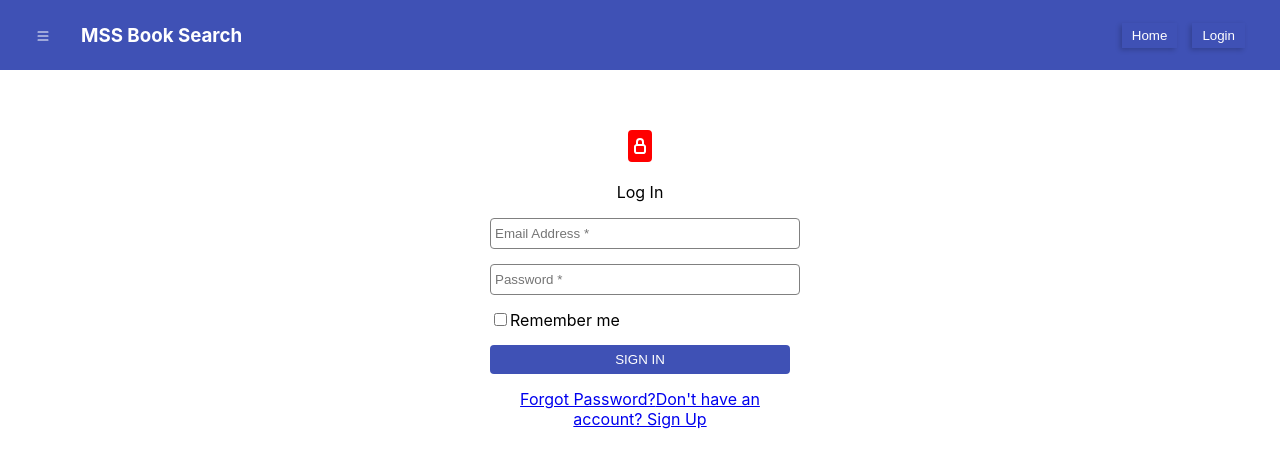
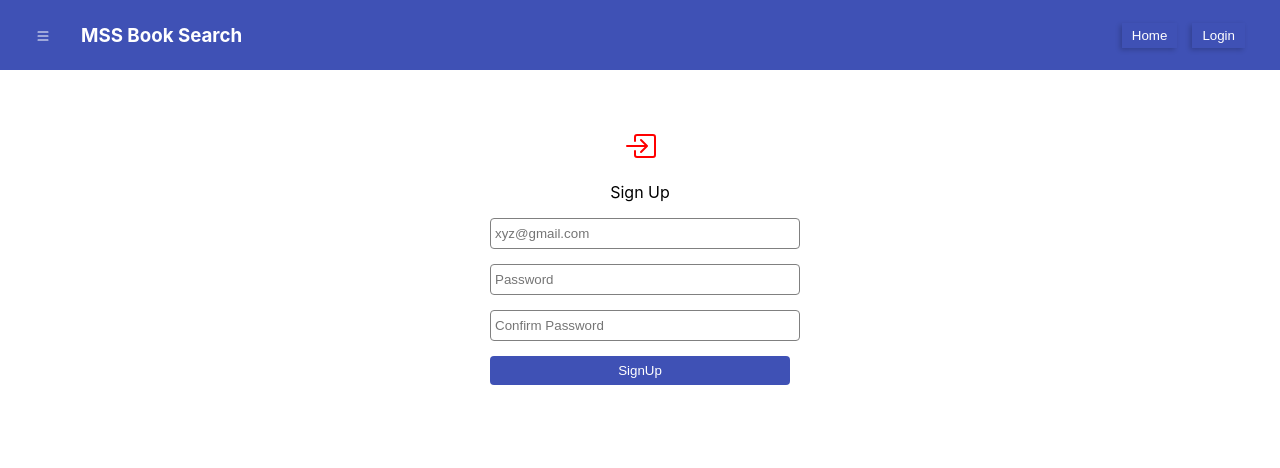
Before and after one commit to mohammad56saad/React_JS_Goodreads_Book_Search, a React (Create React App) app in the folder react-project/: page /signup in a window 1280 px wide. Shown: the top 468 px of the page. Built offline with nearby package versions, Linux system fonts and the light colour scheme.

Commit message:
Sign-up Page started

```diff
--- a/react-project/package.json
+++ b/react-project/package.json
@@ -9,6 +9,7 @@
     "@testing-library/user-event": "^13.5.0",
     "react": "^19.1.1",
     "react-dom": "^19.1.1",
+    "react-router-dom": "^5.3.4",
     "react-scripts": "5.0.1",
     "web-vitals": "^2.1.4"
   },
--- a/react-project/src/App.js
+++ b/react-project/src/App.js
@@ -1,13 +1,24 @@
-import LoginPage from "./LoginPage";
-import NavBar from "./NavBar";
+import { BrowserRouter as Router, Route, Switch } from 'react-router-dom'
+import LoginPage from './LoginPage'
+import NavBar from './NavBar'
+import SignUp from './SignUp'
 
-function App() {
+function App () {
   return (
-    <div className="App">
-      <NavBar />
-      <LoginPage />
-    </div>
-  );
+    <Router>
+      <div className='App'>
+        <NavBar />
+          <Switch>
+            <Route exact path='/'>
+              <LoginPage />
+            </Route>
+            <Route path='/signup'>
+              <SignUp />
+            </Route>
+          </Switch>
+      </div>
+    </Router>
+  )
 }
 
-export default App;
+export default App
--- a/react-project/src/LoginPage.js
+++ b/react-project/src/LoginPage.js
@@ -1,3 +1,5 @@
+import { Link } from "react-router-dom/cjs/react-router-dom.min"
+
 const LoginPage = () => {
   return (
     <div className='login'>
@@ -18,16 +20,16 @@ const LoginPage = () => {
       <p>Log In</p>
       <form>
         <input type='email' placeholder='Email Address *' required />
-        <input type='text' placeholder='Password *' required />
+        <input type='password' placeholder='Password *' required />
         <div>
           <input type='checkbox' id='remember' />
           <label htmlFor='remember'>Remember me</label>
         </div>
         <button>SIGN IN</button>
       </form>
-      <div className="links">
+      <div className='links'>
         <a href='http://localhost:3000/'>Forgot Password?</a>
-        <a href='http://localhost:3000/'>Don't have an account? Sign Up</a>
+        <Link to="./signup">Don't have an account? Sign Up</Link>
       </div>
     </div>
   )
--- /dev/null
+++ b/react-project/src/SignUp.js
@@ -0,0 +1,50 @@
+import { useState } from 'react'
+
+const SignUp = () => {
+  const [email, setEmail] = useState('')
+  const [password, setPassword] = useState('')
+  const [cPassword, setCPassword] = useState('')
+
+  const handleSubmit = e => {
+    e.preventDefault()
+  }
+
+  return (
+    <div className='sign-up'>
+      <i class='bi bi-box-arrow-in-right'>
+        <svg
+          xmlns='http://www.w3.org/2000/svg'
+          width='32'
+          height='32'
+          fill='currentColor'
+          class='bi bi-box-arrow-in-right'
+          viewBox='0 0 16 16'
+          color='red'
+        >
+          <path
+            fill-rule='evenodd'
+            d='M6 3.5a.5.5 0 0 1 .5-.5h8a.5.5 0 0 1 .5.5v9a.5.5 0 0 1-.5.5h-8a.5.5 0 0 1-.5-.5v-2a.5.5 0 0 0-1 0v2A1.5 1.5 0 0 0 6.5 14h8a1.5 1.5 0 0 0 1.5-1.5v-9A1.5 1.5 0 0 0 14.5 2h-8A1.5 1.5 0 0 0 5 3.5v2a.5.5 0 0 0 1 0z'
+          />
+          <path
+            fill-rule='evenodd'
+            d='M11.854 8.354a.5.5 0 0 0 0-.708l-3-3a.5.5 0 1 0-.708.708L10.293 7.5H1.5a.5.5 0 0 0 0 1h8.793l-2.147 2.146a.5.5 0 0 0 .708.708z'
+          />
+        </svg>
+      </i>
+      <p>Sign Up</p>
+      <form onSubmit={handleSubmit}>
+        <input type='email' placeholder='xyz@gmail.com' id='name' onChange={ (e) => {setEmail(e.target.value)}} required />
+        <input type='password' placeholder='Password' id='password' required />
+        <input
+          type='password'
+          placeholder='Confirm Password'
+          id='confirm-password'
+          required
+        />
+        <button>SignUp</button>
+      </form>
+    </div>
+  )
+}
+
+export default SignUp
--- a/react-project/src/index.css
+++ b/react-project/src/index.css
@@ -6,6 +6,7 @@ body {
     sans-serif;
   -webkit-font-smoothing: antialiased;
   -moz-osx-font-smoothing: grayscale;
+  box-sizing: border-box;
 }
 
 .nav-bar{
@@ -36,7 +37,7 @@ body {
   box-shadow: -2px 2px 5px rgba(0,0,0, 0.2);
 }
 
-.login{
+.login, .sign-up{
   text-align: center;
   margin: 60px auto;
 }
@@ -44,6 +45,7 @@ body {
 form, .links{
   max-width: 300px;
   margin: auto;
+  min-width: 300px;
 }
 
 
@@ -74,5 +76,12 @@ form button{
 }
 
 .links{
+  display: flex;
+  justify-content: space-between;
+  font-size: 12px;
+}
 
+.links a{
+  color: #3f51b5;
+  text-decoration: none;
 }
```
Also changed, not shown: 1 other file (tests, documents, lock files or other folders).
